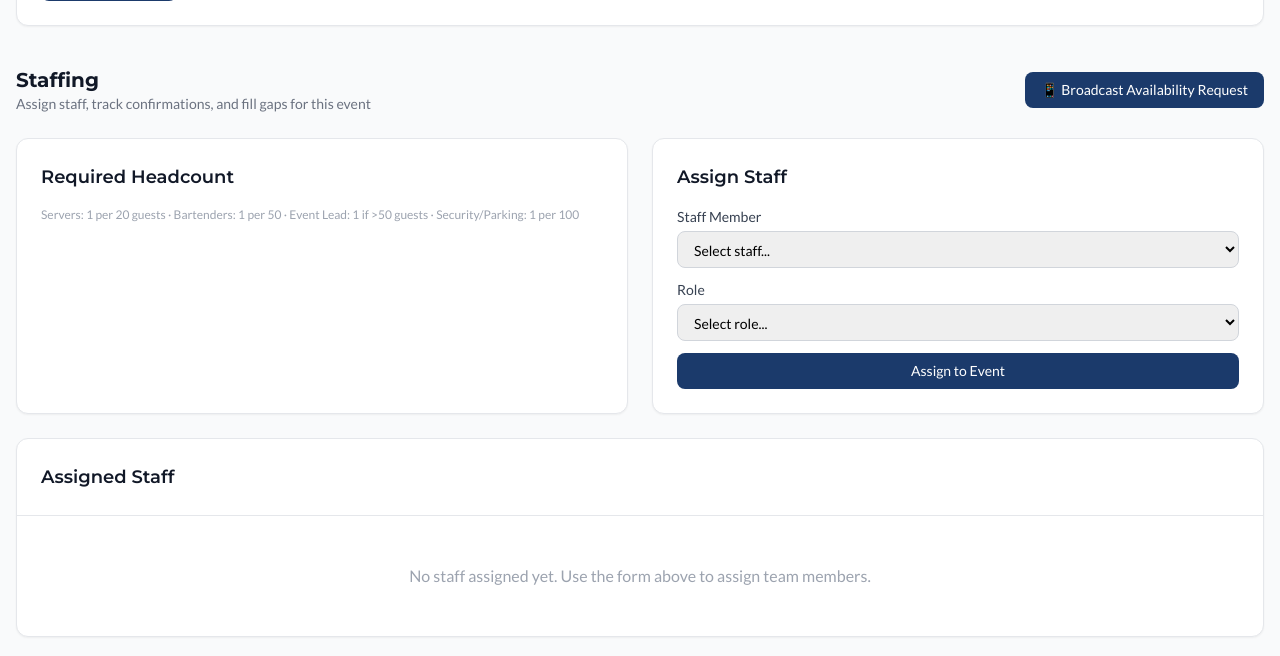
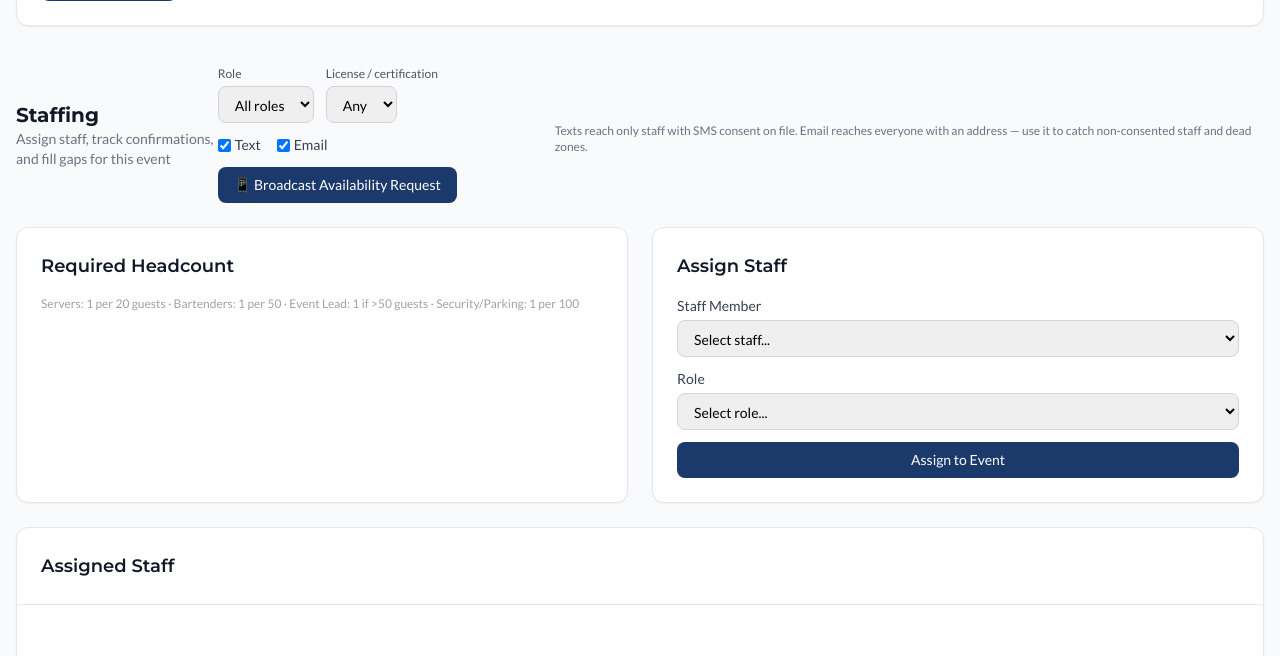
Before and after one commit to wavesurgeai-art/venuehr, a Flask app: template templates/admin_event_edit.html in a window 1280 px wide. Shown: the part 745-1401 px from the top of the page. Run offline with Flask 3, Linux system fonts and the light colour scheme; the template is opened without the code that fills it, so the values that code supplies are empty; parts of the project's set-up code (start-up, migrations or seed data) failed here and were passed over; some libraries are stand-ins or nearby versions.

Commit message:
Update admin_event_edit.html

```diff
--- a/templates/admin_event_edit.html
+++ b/templates/admin_event_edit.html
@@ -116,11 +116,38 @@
         <p class="text-gray-500 text-sm">Assign staff, track confirmations, and fill gaps for this event</p>
     </div>
     <form method="POST" action="{{ url_for('staffing_broadcast', event_id=event.id) }}"
-          onsubmit="return confirm('Text an availability request to every unassigned active staff member?');">
+          class="flex flex-col gap-3 md:flex-row md:items-end md:flex-wrap"
+          onsubmit="return confirm('Send an availability request to the matching unassigned staff?');">
+        <div>
+            <label class="block text-xs font-medium text-gray-600 mb-1">Role</label>
+            <select name="role" class="border border-gray-300 rounded-lg px-3 py-2 text-sm">
+                <option value="">All roles</option>
+                {% for r in broadcast_roles %}<option value="{{ r }}">{{ r }}</option>{% endfor %}
+            </select>
+        </div>
+        <div>
+            <label class="block text-xs font-medium text-gray-600 mb-1">License / certification</label>
+            <select name="license_type" class="border border-gray-300 rounded-lg px-3 py-2 text-sm">
+                <option value="">Any</option>
+                {% for l in broadcast_licenses %}<option value="{{ l }}">{{ l }}</option>{% endfor %}
+            </select>
+        </div>
+        <div class="flex items-center gap-4 text-sm text-gray-700">
+            <label class="flex items-center gap-1">
+                <input type="checkbox" name="include_sms" value="yes" checked> Text
+            </label>
+            <label class="flex items-center gap-1">
+                <input type="checkbox" name="include_email" value="yes" checked> Email
+            </label>
+        </div>
         <button type="submit" class="bg-rose-600 text-white px-4 py-2 rounded-lg text-sm font-medium hover:bg-rose-700">
             📱 Broadcast Availability Request
         </button>
     </form>
+    <p class="text-xs text-gray-500 mt-2 md:w-full">
+        Texts reach only staff with SMS consent on file. Email reaches everyone with an address —
+        use it to catch non-consented staff and dead zones.
+    </p>
 </div>
 
 <div class="grid grid-cols-1 md:grid-cols-2 gap-6 mb-6">
```
